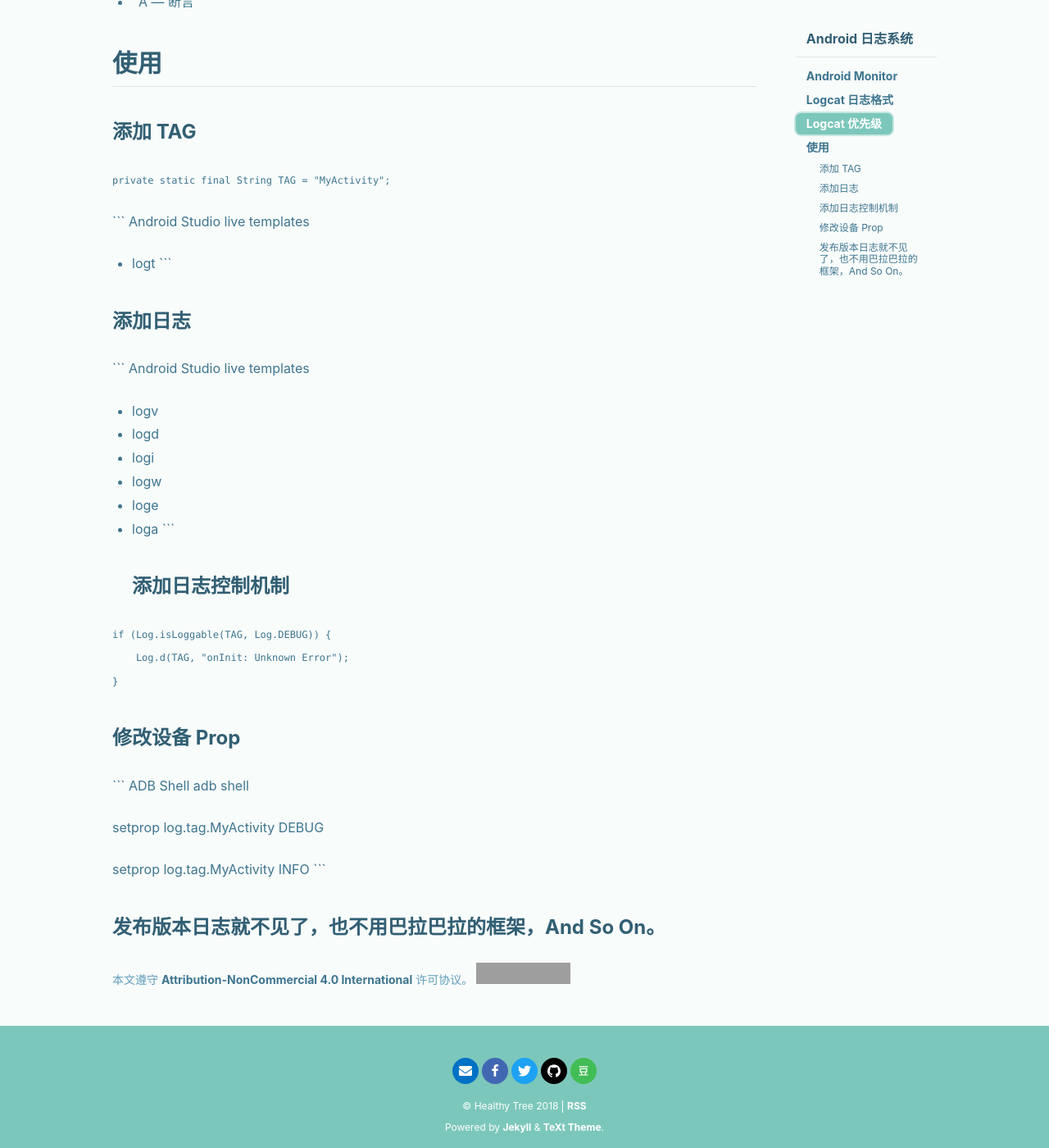
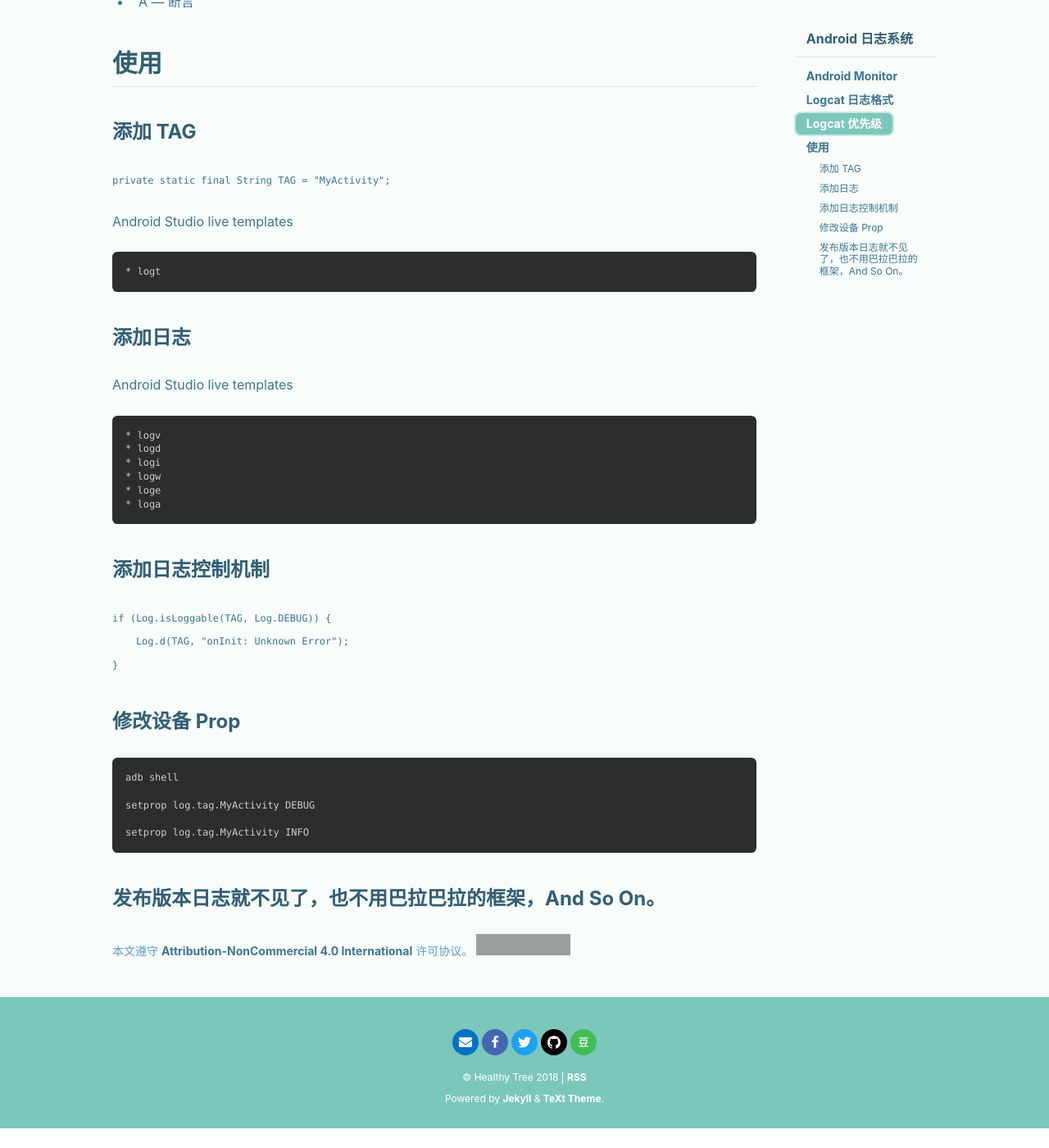
Before and after one commit to healthy-tree/healthy-tree.github.io, a Jekyll site: the page built from _posts/2018-08-09-hello-android-001.md, in a window 1280 px wide and 1400 px high, scrolled down 991 px. Shown: the whole window at 82% size. Built offline with Jekyll 4.4.1, drawn with Linux system fonts in a browser that asks for light colours; nearby versions of some CDN libraries; comment, search, counter and statistics services are not loaded; after the commit the page ends 2367 px from its top, so only the background shows below that; grey boxes are pictures that could not be loaded.

Commit message:
修订部分代码格式

````diff
--- a/_posts/2018-08-09-hello-android-001.md
+++ b/_posts/2018-08-09-hello-android-001.md
@@ -49,13 +49,14 @@ date time PID-TID/package priority/tag: message
 private static final String TAG = "MyActivity";
 ```
 
-``` Android Studio live templates
+Android Studio live templates
+```
 * logt
 ```
 
 ### 添加日志
-
-``` Android Studio live templates
+Android Studio live templates
+```
 * logv
 * logd
 * logi
@@ -72,7 +73,7 @@ if (Log.isLoggable(TAG, Log.DEBUG)) {
 ```
 
 ### 修改设备 Prop
-``` ADB Shell
+``` bash
 adb shell
 
 setprop log.tag.MyActivity DEBUG
````
